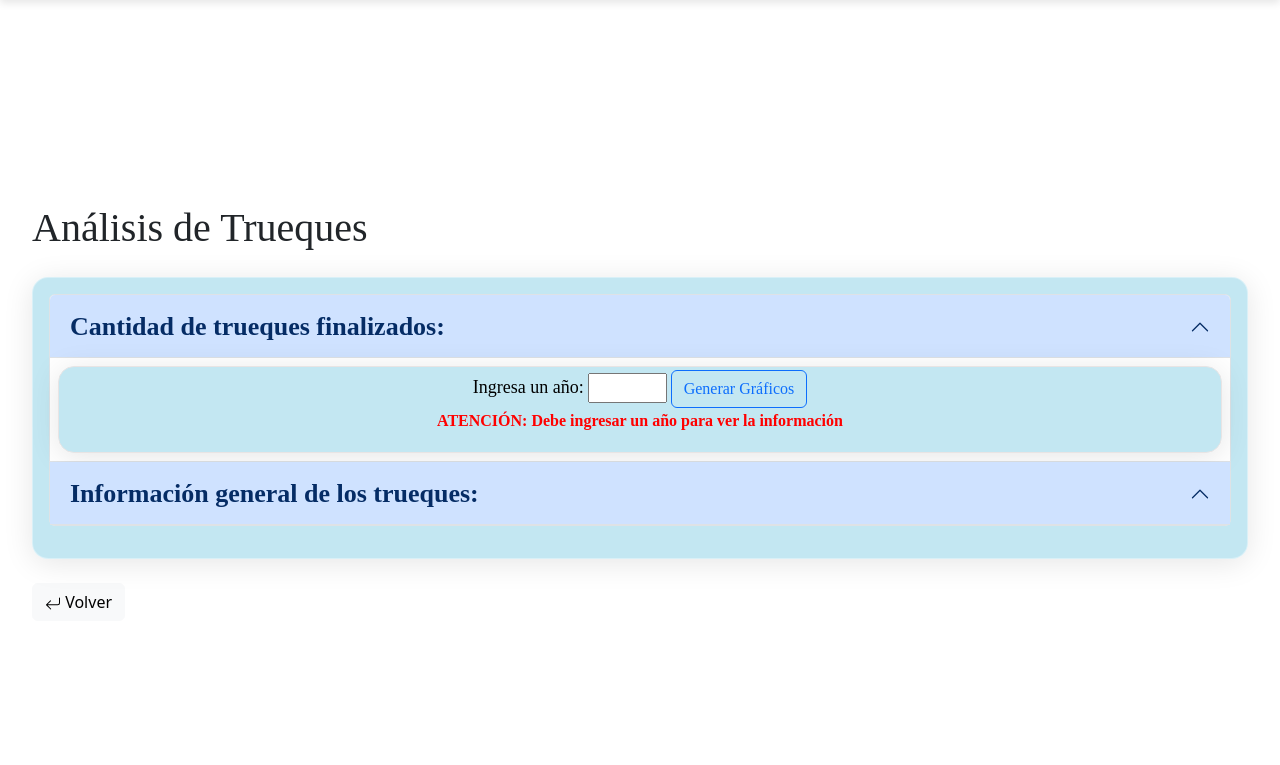
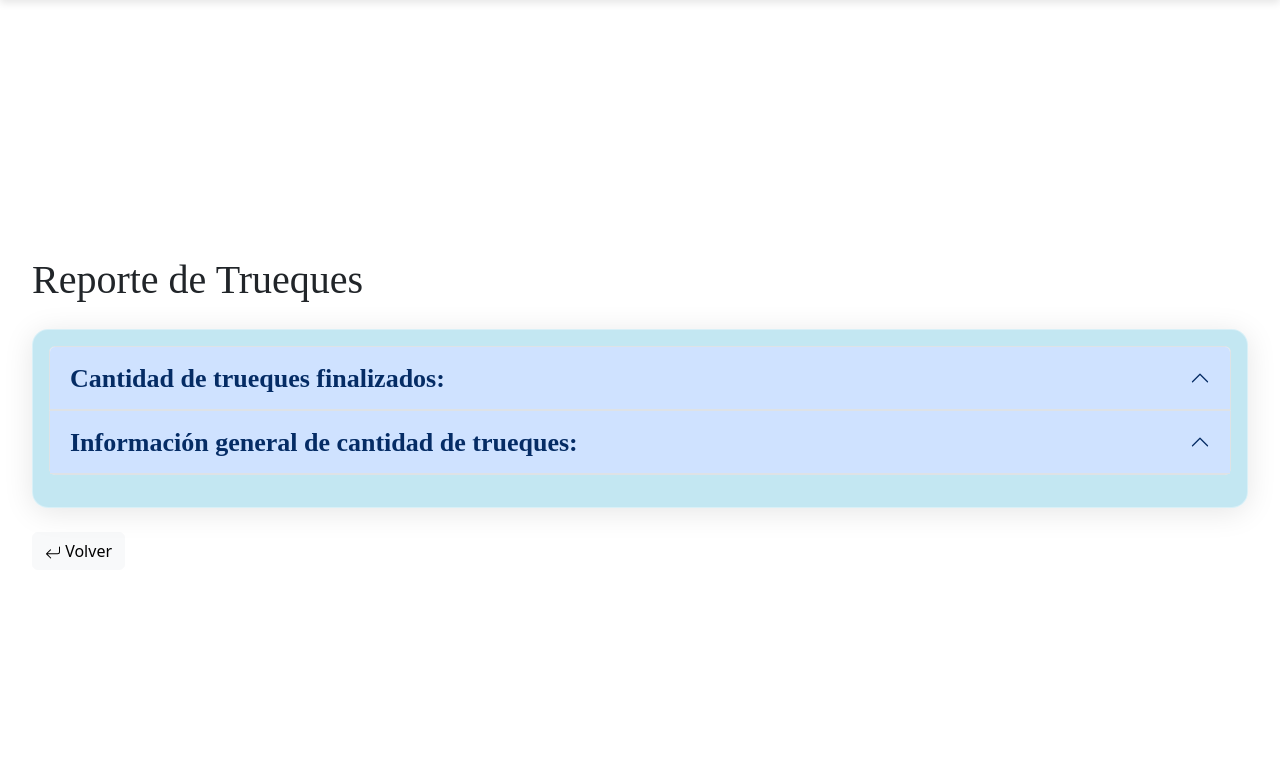
Before and after one commit to codecrafters-is2/ferreplus_django, a Django app: page /metrics_analysis/barter_chart/ in a window 1280 px wide. Shown: the part 65-830 px from the top of the page. Run offline with Django 5.2, Linux system fonts and the light colour scheme; tables that the repository leaves empty hold one stand-in row (values such as "Sample post"); parts of the project's set-up code (start-up, migrations or seed data) failed here and were passed over; some libraries are stand-ins or nearby versions; some web fonts are replaced.

Commit message:
ajustando más detalles

```diff
--- a/templates/metrics-report/barter_report.html
+++ b/templates/metrics-report/barter_report.html
@@ -11,7 +11,7 @@
 {% endblock custom_styles %}
 {% block content %}
 <div style="width: 95%;">
-    <h1 style="margin-bottom:25px; margin-top:25px; font-family: 'Raleway'; ">Análisis de Trueques</h1>
+    <h1 style="margin-bottom:25px; margin-top:25px; font-family: 'Raleway'; ">Reporte de Trueques</h1>
     <div>
         <div class="accordion" id="accordionBarter" style="width:100%;">
             <div class="accordion-item">
@@ -20,14 +20,14 @@
                         Cantidad de trueques finalizados:
                 </button>
                 </h3>
-                <div id="collapse1" class="accordion-collapse collapse show" data-bs-parent="#accordionBarter">
+                <div id="collapse1" class="accordion-collapse collapse" data-bs-parent="#accordionBarter">
                     <div class="accordion-body d-flex flex-wrap" style="padding:3px">
                         <div class="card" style="width: 100%;">
                             <div class="card-body" style="padding: 3px">
                                 <form method="post" action="{% url 'barter_chart' %}">
                                     {% csrf_token %}
                                     <label for="year" style="font-size:18px; font-weight: 500">Ingresa un año:</label>
-                                    <input type="number" id="year" name="year" min="2000" max="2024" value="{{ selected_year|default_if_none:'' }}">
+                                    <input type="number" id="year" name="year" min="2020" max="2024" value="{{ selected_year|default_if_none:'' }}">
                                     <button type="submit" class="btn btn-outline-primary">Generar Gráficos</button>
                                 </form>
                                 {% if not chart_1.labels and not chart_1.data %}
@@ -154,13 +154,13 @@
             <div class="accordion-item">
                 <h3 class="accordion-header" id="heading2">
                 <button class="accordion-button" type="button" data-bs-toggle="collapse" data-bs-target="#collapse2" aria-expanded="false" aria-controls="collapse2" style="font-size: 26px">
-                        Información general de los trueques:
+                        Información general de cantidad de trueques:
                 </button>
                 </h3>
                 <div id="collapse2" class="accordion-collapse collapse" data-bs-parent="#accordionBarter">
                     <div class="accordion-body d-flex flex-wrap" style="padding:3px">
                         {% if chart_2.data|length == 0 %}
-                        <p style="color:red; font-weight:bold">No hay información registrada de trueques</p>
+                        <p style="color:red; font-weight:bold">No hay información registrada de trueques en el sistema</p>
                         {% endif %}
                         <div class="card" style="width: 100%;">
                             <div class="card-body" style="display: flex; justify-content:space-evenly">
--- a/templates/metrics-report/income_report.html
+++ b/templates/metrics-report/income_report.html
@@ -11,11 +11,11 @@
 </head>
 {% block content %}
 <div style="width: 95%;">
-    <h1 style="margin-bottom:25px; margin-top:25px; font-family: 'Raleway'; ">Análisis de Ganancias</h1>
+    <h1 style="margin-bottom:25px; margin-top:25px; font-family: 'Raleway'; ">Reporte de Ganancias</h1>
     <form method="post" action="{% url 'income_charts' %}">
         {% csrf_token %}
         <label for="year" style="font-size:18px; font-weight: 500">Ingresa un año:</label>
-        <input type="number" id="year" name="year" min="2000" max="2024" value="{{ selected_year|default_if_none:'' }}">
+        <input type="number" id="year" name="year" min="2020" max="2024" value="{{ selected_year|default_if_none:'' }}">
         <button type="submit" class="btn btn-outline-primary">Generar Gráficos</button>
     </form>
     <div class="accordion" id="accordionIncome" style="width:100%;">
@@ -25,7 +25,7 @@
                         Ganancias obtenidas por Trueques
                 </button>
             </h2>
-            <div id="collapse1" class="accordion-collapse collapse show" data-bs-parent="#accordionIncome">
+            <div id="collapse1" class="accordion-collapse collapse" data-bs-parent="#accordionIncome">
                 <div class="accordion-body d-flex flex-wrap">
                     <div class="card" style="width: 100%;">
                         <div class="card-body">
```
